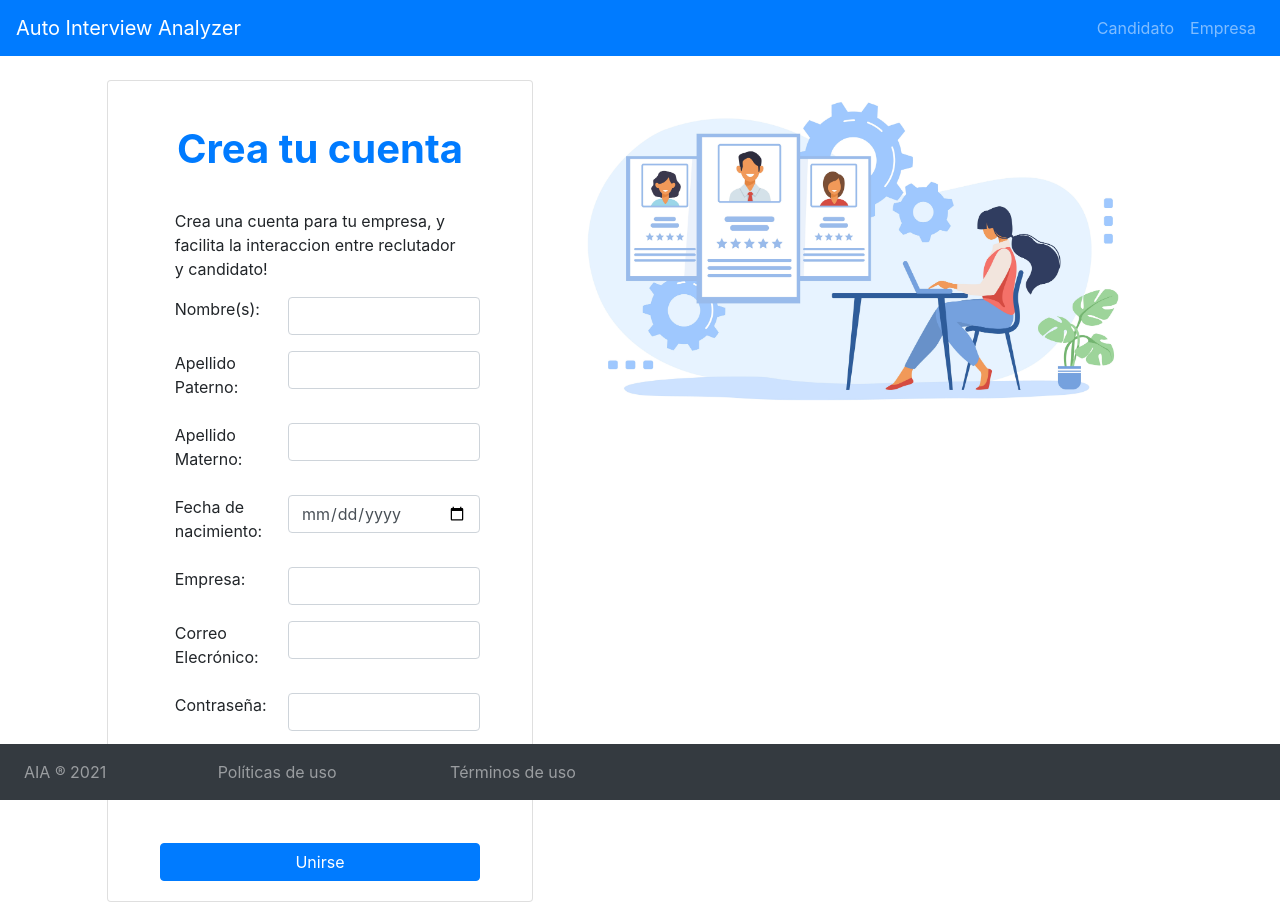
After one commit to GODston/LabAuto, a Django app: page /register in a window 1280 px wide. The commit adds this page. Run offline with Django 3.2, Linux system fonts and the light colour scheme; some libraries are stand-ins or nearby versions.

Commit message:
Se agregan recursos y pantallas para la aplicacion

```diff
--- a/SimuladorEntrevista01/SimuladorEntrevista01/settings.py
+++ b/SimuladorEntrevista01/SimuladorEntrevista01/settings.py
@@ -41,6 +41,7 @@ INSTALLED_APPS = [
     'django.contrib.sessions',
     'django.contrib.messages',
     'django.contrib.staticfiles',
+    'bootstrap4',
 ]
 
 MIDDLEWARE = [
--- a/SimuladorEntrevista01/SimuladorEntrevista01/urls.py
+++ b/SimuladorEntrevista01/SimuladorEntrevista01/urls.py
@@ -3,4 +3,7 @@ from . import views
 
 urlpatterns = [
     path('', views.index, name = 'index'),
+    path('login', views.login, name = '/login'),
+    path('register', views.register, name = '/register'),
+    path('about', views.about, name = '/about'),
 ]
--- a/SimuladorEntrevista01/SimuladorEntrevista01/views.py
+++ b/SimuladorEntrevista01/SimuladorEntrevista01/views.py
@@ -21,3 +21,12 @@ def index(request):
     return render(request, 'index.html', {
         "name_Emp": name_Emp
     })
+
+def login(request):
+    return render(request, 'login.html')
+
+def register(request):
+    return render(request, 'register.html')
+
+def about(request):
+    return render(request, 'about.html')
--- /dev/null
+++ b/SimuladorEntrevista01/Templates/Components/bottom.html
@@ -0,0 +1,30 @@
+{% load static %}
+<!DOCTYPE html>
+<html>
+    <head>
+        <meta charset="utf-8">
+        <title>Simulador de Entrevistas v0.1</title>
+        {% load bootstrap4 %} {# Cargamos la librería #}
+        {% bootstrap_css %} {# CSS Bootstrap #}
+        <meta name="viewport" content="width=device-width, initial-scale=1, shrink-to-fit=no">
+        <link rel="icon" href="favicon.ico">
+    </head>
+    <body>
+        <nav class="navbar navbar-expand-sm navbar-dark bg-dark fixed-bottom">
+            <div class="row">
+                <ul class="navbar-nav mr-auto ml-auto">
+                    <li class="nav-item col-md-5">
+                        <a href="about" class="nav-link">AIA ® 2021</a>
+                    </li>
+                    <li class="nav-item col-md-6">
+                        <a href="#" class="nav-link">Políticas de uso</a>
+                    </li>
+                    <li class="nav-item col-md-6">
+                        <a href="#" class="nav-link">Términos de uso</a>
+                    </li>
+                </ul>
+            </div>
+        </nav>
+        {% bootstrap_javascript jquery='full' %}
+    </body>
+</html>
--- /dev/null
+++ b/SimuladorEntrevista01/Templates/Components/navbar.html
@@ -0,0 +1,34 @@
+{% load static %}
+<!DOCTYPE html>
+<html>
+    <head>
+        <meta charset="utf-8">
+        <title>Simulador de Entrevistas v0.1</title>
+        {% load bootstrap4 %} {# Cargamos la librería #}
+        {% bootstrap_css %} {# CSS Bootstrap #}
+        <link rel="stylesheet" type="text/css" href="{% static 'css/login-custom.css' %}"/>
+        <meta name="viewport" content="width=device-width, initial-scale=1, shrink-to-fit=no">
+        <link rel="icon" href="favicon.ico">
+    </head>
+    <body>
+        <nav class="navbar navbar-expand-sm navbar-dark bg-primary">
+            <a href="/" class="navbar-brand">Auto Interview Analyzer</a>
+            <button class="navbar-toggler" data-toggle="collapse" data-target="#navbarMenu">
+                <span class="navbar-toggler-icon"></span>
+            </button>
+
+            <div class="collapse navbar-collapse" id="navbarMenu">
+                <ul class="navbar-nav ml-auto">
+                    <li class="nav-item">
+                        <a href="/" class="nav-link">Candidato</a>
+                    </li>
+                    <li class="nav-item">
+                        <a href="login" class="nav-link">Empresa</a>
+                    </li>
+                </ul>
+            </div>
+        </nav>
+
+        {% bootstrap_javascript jquery='full' %}
+    </body>
+</html>
--- a/SimuladorEntrevista01/Templates/register.html
+++ b/SimuladorEntrevista01/Templates/register.html
@@ -0,0 +1,103 @@
+{% load static %}
+<!DOCTYPE html>
+<html>
+    <head>
+        <meta charset="utf-8">
+        <title>Simulador de Entrevistas v0.1</title>
+        {% load bootstrap4 %} {# Cargamos la librería #}
+        {% bootstrap_css %} {# CSS Bootstrap #}
+        <meta name="viewport" content="width=device-width, initial-scale=1, shrink-to-fit=no">
+        <link rel="icon" href="favicon.ico">
+
+        <style>
+            .btn {
+                border-radius: 20px;
+            }
+        </style>
+    </head>
+    <body>
+
+        {% include "Components/navbar.html" %}
+
+        <div class="container-fluid">
+            <br/>
+            <div class="row">
+                <div class="col-md-1"></div>
+                <div class="card col-md-4">
+                    <div class="card-body">
+                        <br/>
+                        <h1 class="card-title text-primary font-weight-bold text-center">Crea tu cuenta</h1>
+                        <br/>
+                        <div class="row">
+                            <p class="col-sm-1"></p>
+                            <p class="col-sm-10">Crea una cuenta para tu empresa, y facilita la interaccion entre reclutador y candidato!</p>
+                        </div>
+
+                        <form>
+                            <div class="form-group row">
+                                <p class="col-sm-1"></p>
+                                <label for="txtNames" class="col-sm-4">Nombre(s): </label>
+                                <input type="text" class="form-control col-sm-6" id="txtNames" name="txtNames"/>
+                            </div>
+                            <div class="form-group row">
+                                <p class="col-sm-1"></p>
+                                <label for="txtLastName" class="col-sm-4">Apellido Paterno: </label>
+                                <input type="text" class="form-control col-sm-6" id="txtLastName" name="txtLastName">
+                            </div>
+                            <div class="form-group row">
+                                <p class="col-sm-1"></p>
+                                <label for="txtLastName2" class="col-sm-4">Apellido Materno: </label>
+                                <input type="text" class="form-control col-sm-6" id="txtLastName2" name="txtLastName2">
+                            </div>
+
+                            <div class="form-group row">
+                                <p class="col-sm-1"></p>
+                                <label for="txtBrand" class="col-sm-4">Fecha de nacimiento: </label>
+                                <input type="date" class="form-control col-sm-6" name="txtBrand" id="txtBrand">
+                            </div>
+
+                            <div class="form-group row">
+                                <p class="col-sm-1"></p>
+                                <label for="txtBrand" class="col-sm-4">Empresa: </label>
+                                <input type="text" class="form-control col-sm-6" id="txtBrand" name="txtBrand">
+                            </div>
+
+                            <div class="form-group row">
+                                <p class="col-sm-1"></p>
+                                <label for="txtEmail" class="col-sm-4">Correo Elecrónico: </label>
+                                <input type="email" class="form-control col-sm-6" id="txtEmail" name="txtEmail">
+                            </div>
+
+                            <div class="form-group row">
+                                <p class="col-sm-1"></p>
+                                <label for="txtPassword" class="col-sm-4">Contraseña: </label>
+                                <input type="email" class="form-control col-sm-6" id="txtPassword" name="txtPassword">
+                            </div>
+
+                            <div class="form-group row">
+                                <p class="col-sm-1"></p>
+                                <label for="txtCPassword" class="col-sm-4">Confirmar contraseña: </label>
+                                <input type="email" class="form-control col-sm-6" id="txtCPassword" name="txtCPassword">
+                            </div>
+
+                            <br/>
+                            <div class="row">
+                                <label for="" class="col-sm-1"></label>
+                                <button type="submit" class="btn btn-primary col-sm-10">Unirse</button>
+                            </div>
+                        </form>
+                    </div>
+                </div>
+
+                <div class="col-md-6">
+                    <img src="{% static 'img/4565.jpg'%}"
+                    class="img-fluid" alt=""/>
+                </div>
+            </div>
+        </div>
+
+        {% include "Components/bottom.html" %}
+
+        {% bootstrap_javascript jquery='full' %}
+    </body>
+</html>
```
Also changed, not shown: SimuladorEntrevista01/Templates/about.html (added, +47 -0 lines), SimuladorEntrevista01/Templates/index.html (+45 -9 lines), SimuladorEntrevista01/Templates/login.html (added, +74 -0 lines), SimuladorEntrevista01/static/css/login.css (line endings or trailing spaces), SimuladorEntrevista01/static/img/19197091.jpg (added), SimuladorEntrevista01/static/img/21404.jpg (added), SimuladorEntrevista01/static/img/4565.jpg (added), SimuladorEntrevista01/static/img/candidato_1.jpg (added).
